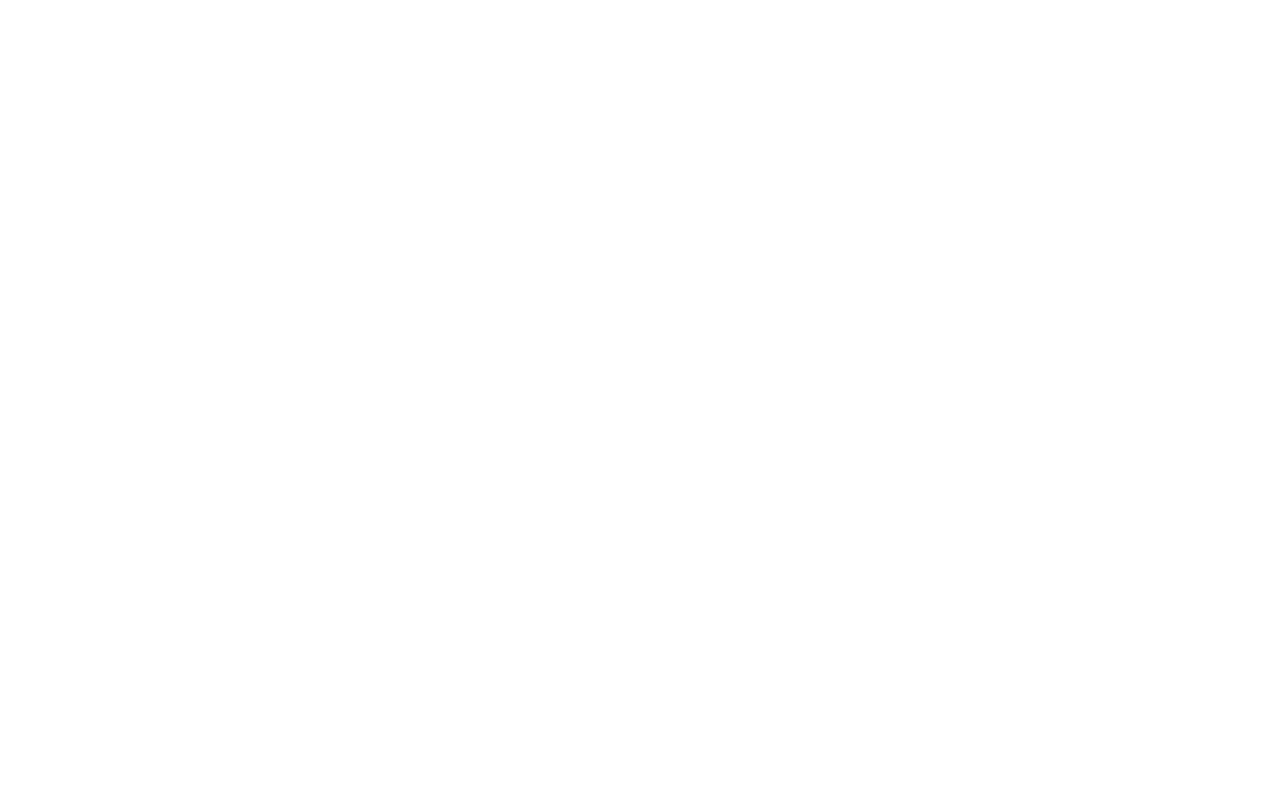
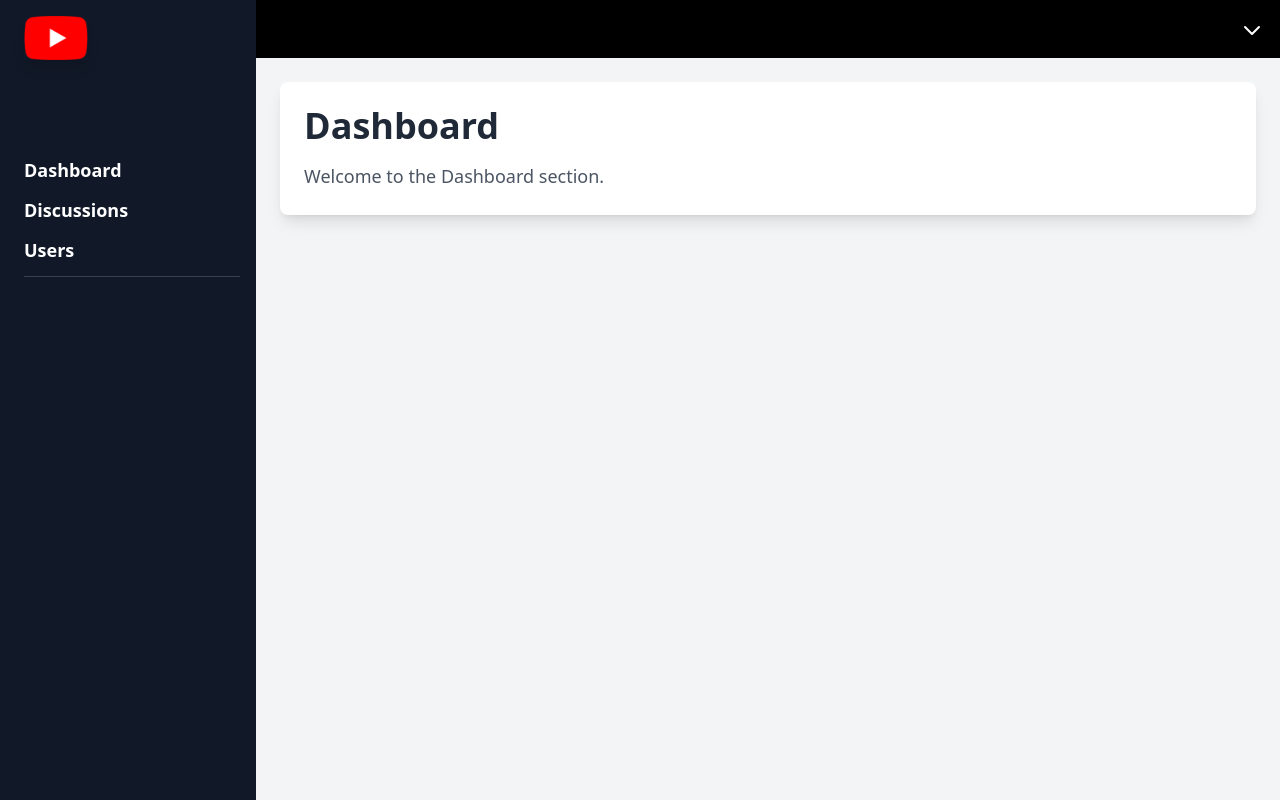
Before and after one commit to org-45/react-boilerplate, a React (Vite) app: page /admin in a window 1280 px wide. Before the commit this address had no page. Built offline with nearby package versions, Linux system fonts and the light colour scheme.

Commit message:
integrated admin dashboard (#11)

```diff
--- a/src/App.tsx
+++ b/src/App.tsx
@@ -1,6 +1,7 @@
 import { BrowserRouter, Route, Routes } from 'react-router-dom'
 import HomePage from './pages/homepage'
 import Login from './pages/login'
+import AdminDashboard from './pages/admin'
 
 function App() {
   return (
@@ -8,6 +9,7 @@
       <Routes>
         <Route path="/" element={<HomePage />} />
         <Route path="/login" element={<Login />} />
+        <Route path="/admin" element={<AdminDashboard />} />
       </Routes>
     </BrowserRouter>
   )
--- /dev/null
+++ b/src/components/AdminBar.tsx
@@ -0,0 +1,73 @@
+import React, { useState } from 'react'
+
+function AdminBar() {
+  const [isDropdownOpen, setDropdownOpen] = useState(false)
+
+  const toggleDropdown = () => {
+    setDropdownOpen(!isDropdownOpen)
+  }
+
+  const closeDropdown = () => {
+    setDropdownOpen(false)
+  }
+
+  return (
+    <nav className="bg-black text-white">
+      <div className="container mx-auto flex justify-between items-center p-4">
+        <div className="text-2xl font-semibold"></div>
+        <div className="hidden md:flex space-x-4">
+          <div className="relative group">
+            <button
+              onClick={toggleDropdown}
+              onBlur={closeDropdown}
+              className="group-hover:text-blue-500 focus:outline-none"
+            >
+              <span className="text-white">
+                {' '}
+                {/* You can replace this span with an icon */}
+                <svg
+                  xmlns="http://www.w3.org/2000/svg"
+                  className="h-6 w-6 inline"
+                  fill="none"
+                  viewBox="0 0 24 24"
+                  stroke="currentColor"
+                >
+                  <path
+                    strokeLinecap="round"
+                    strokeLinejoin="round"
+                    strokeWidth="2"
+                    d="M19 9l-7 7-7-7"
+                  />
+                </svg>
+              </span>
+            </button>
+            {isDropdownOpen && (
+              <div className="absolute right-0 mt-2 w-36 bg-gray-900 text-white rounded shadow-lg z-10">
+                <ul className="py-2">
+                  <li>
+                    <a
+                      href="#profile"
+                      className="block px-4 py-2 hover:bg-gray-800"
+                    >
+                      Profile
+                    </a>
+                  </li>
+                  <li>
+                    <a
+                      href="#logout"
+                      className="block px-4 py-2 hover:bg-gray-800"
+                    >
+                      Logout
+                    </a>
+                  </li>
+                </ul>
+              </div>
+            )}
+          </div>
+        </div>
+      </div>
+    </nav>
+  )
+}
+
+export default AdminBar
--- a/src/components/Navbar.tsx
+++ b/src/components/Navbar.tsx
@@ -1,4 +1,4 @@
-import React, { useState } from 'react'
+import { useState } from 'react'
 
 function Navbar() {
   const [isMobileMenuOpen, setIsMobileMenuOpen] = useState(false)
--- /dev/null
+++ b/src/pages/admin.tsx
@@ -0,0 +1,65 @@
+import LogoImage from '@/assets/logo.png'
+import AdminBar from '@/components/AdminBar'
+
+function AdminDashboard() {
+  return (
+    <>
+      <div className="flex h-screen bg-gray-800">
+        {/* Side Panel */}
+        <aside className="w-64 bg-gray-900 text-white">
+          <div className="p-4 pl-6">
+            <div className="mb-4 text-center">
+              <img
+                src={LogoImage}
+                alt="Logo"
+                className="w-16 h-auto shadow-lg"
+              />
+            </div>
+            <div className="py-10"></div>
+            <ul className="space-y-3">
+              <li>
+                <a
+                  href="#"
+                  className="block text-lg font-semibold text-white hover:text-blue-500"
+                >
+                  Dashboard
+                </a>
+              </li>
+              <li>
+                <a
+                  href="#"
+                  className="block text-lg font-semibold text-white hover:text-blue-500"
+                >
+                  Discussions
+                </a>
+              </li>
+              <li>
+                <a
+                  href="#"
+                  className="block text-lg font-semibold text-white hover:text-blue-500"
+                >
+                  Users
+                </a>
+              </li>
+              <li className="border-t border-gray-700 pt-3"></li>
+            </ul>
+          </div>
+        </aside>
+
+        <main className="flex-grow bg-gray-100">
+          <AdminBar />
+          <div className="p-6 m-6 bg-white rounded-lg shadow-lg">
+            <h1 className="text-4xl font-semibold text-gray-800 mb-4">
+              Dashboard
+            </h1>
+            <p className="text-lg text-gray-600 leading-relaxed">
+              Welcome to the Dashboard section.
+            </p>
+          </div>
+        </main>
+      </div>
+    </>
+  )
+}
+
+export default AdminDashboard
```
Also changed, not shown: src/assets/logo.png (added).
